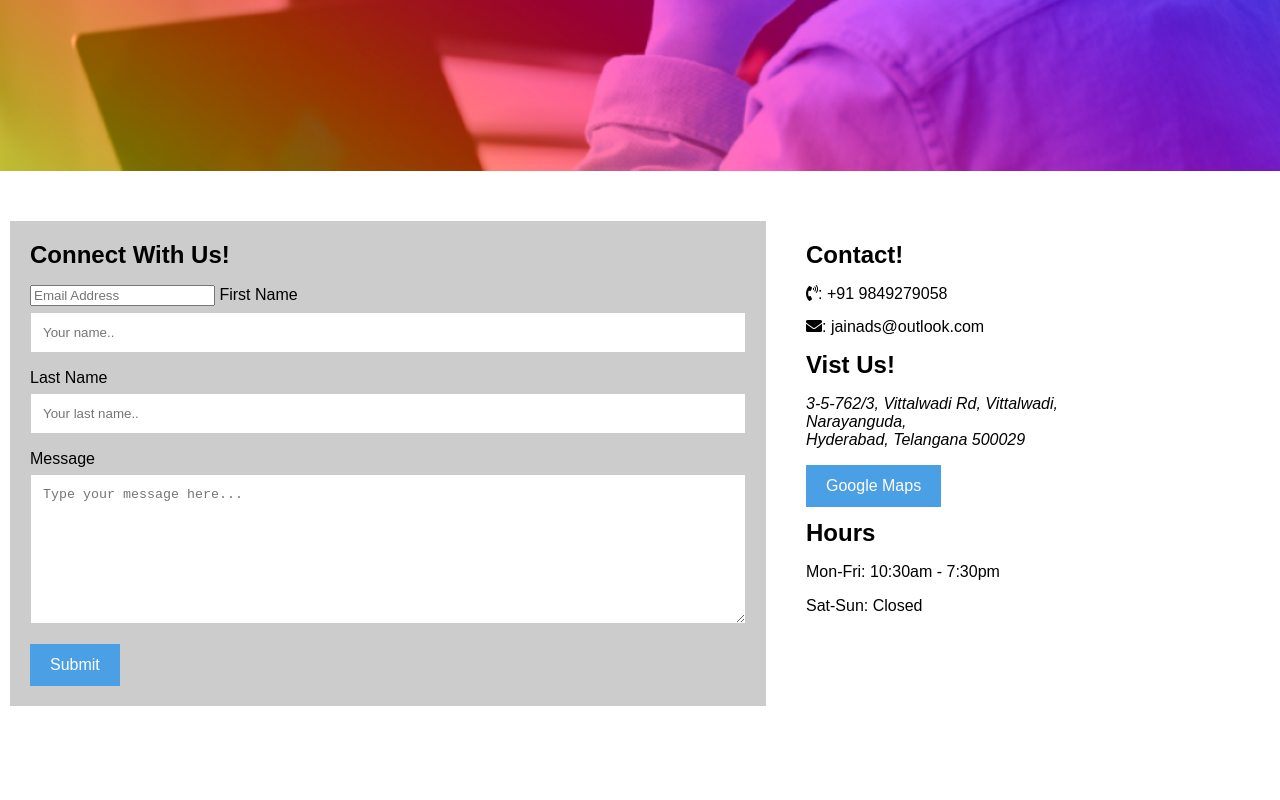
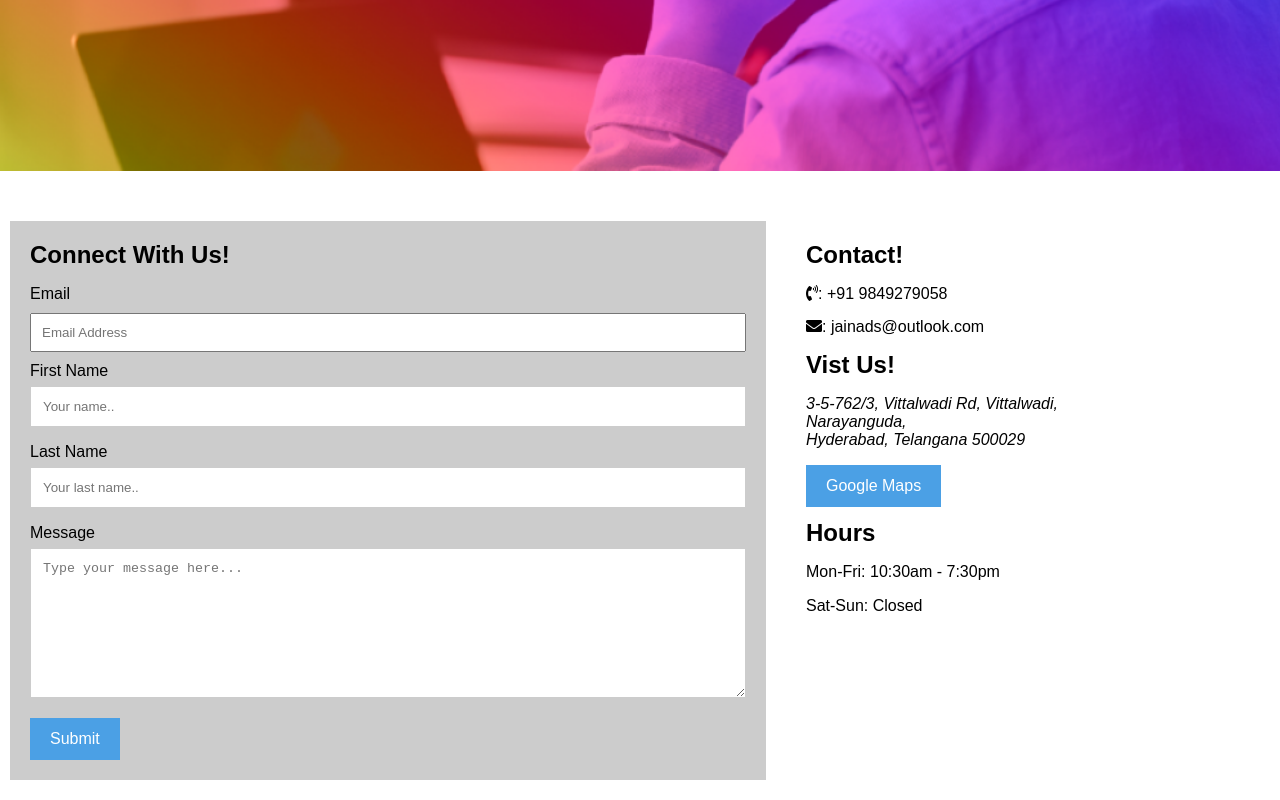
Before and after one commit to Namanj0/JainADS, a plain HTML site: page Contactusads.html in a window 1280 px wide. Shown: the part 344-1144 px from the top of the page. Before the commit the page ends 1070 px from the top, so only its background shows below. Drawn offline with Linux system fonts and the light colour scheme.

Commit message:
Update Contactusads.html

```diff
--- a/Contactusads.html
+++ b/Contactusads.html
@@ -100,18 +100,22 @@
   <div class="container">
     <div class="left-side">
       <h2 style="margin: 0; margin-bottom:16px">Connect With Us!</h2>
+
       <form action="https://formsubmit.co/namanj088@gmail.com" method="POST">
         <input type="hidden" name="_url" value="https://jainads.in">
-        <input type="email" name="email" placeholder="Email Address">
+        <label for="fname">Email</label>
+        <input type="email" name="email" placeholder="Email Address"
+          style="width: 100%; padding: 10px; margin: 10px 0px;" required>
         <label for="fname">First Name</label>
-        <input type="text" id="fname" name="firstname" placeholder="Your name..">
+        <input type="text" id="fname" name="firstname" placeholder="Your name.." required>
         <label for="lname">Last Name</label>
-        <input type="text" id="lname" name="lastname" placeholder="Your last name..">
+        <input type="text" id="lname" name="lastname" placeholder="Your last name.." required>
         <label for="Message">Message</label>
-        <textarea id="Message" name="Message" placeholder="Type your message here..."
-          style="min-height:150px;"></textarea>
+        <textarea id="Message" name="Message" placeholder="Type your message here..." style="min-height:150px;"
+          required></textarea>
         <button type="submit" value="Submit" class="submit">Submit</button>
       </form>
+
     </div>
     <div class="right-side" style="padding: 20px 20px;">
       <h2>Contact!</h2>
```
